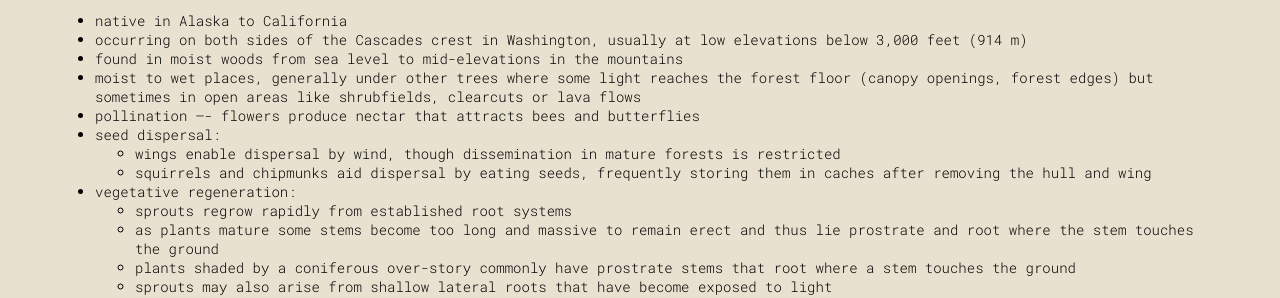
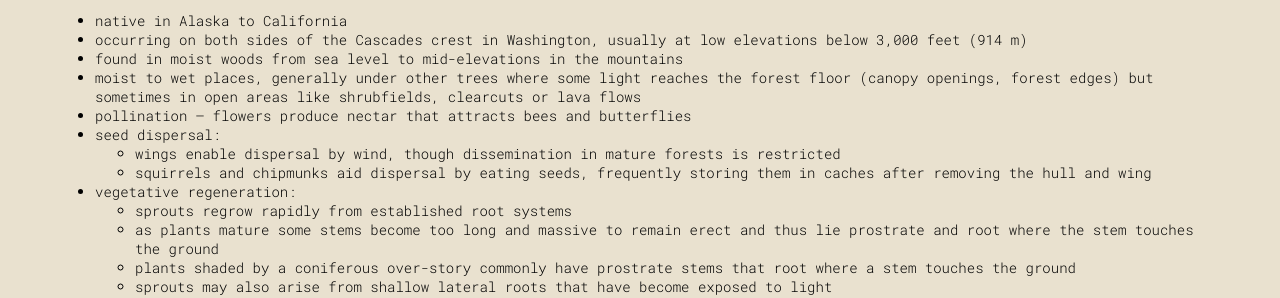
Before and after one commit to shaheenp/mygreeneyed, a Jekyll site: the page built from families/sapindaceae/acer/acer-circinatum.md, in a window 1280 px wide and 900 px high, scrolled down 2607 px. Shown: the part 222-520 px from the top of the window. Built offline with Jekyll 4.4.1, drawn with Linux system fonts in a browser that asks for light colours.

Commit message:
fix hyphen

```diff
--- a/families/sapindaceae/acer/acer-circinatum.md
+++ b/families/sapindaceae/acer/acer-circinatum.md
@@ -56,7 +56,7 @@ Ecology & Adaptations:
   - occurring on both sides of the Cascades crest in Washington, usually at low elevations below 3,000 feet (914 m)
   - found in moist woods from sea level to mid-elevations in the mountains
   - moist to wet places, generally under other trees where some light reaches the forest floor (canopy openings, forest edges) but sometimes in open areas like shrubfields, clearcuts or lava flows
-  - pollination –- flowers produce nectar that attracts bees and butterflies
+  - pollination -- flowers produce nectar that attracts bees and butterflies
   - seed dispersal:
     - wings enable dispersal by wind, though dissemination in mature forests is restricted
     - squirrels and chipmunks aid dispersal by eating seeds, frequently storing them in caches after removing the hull and wing
```
Also changed, not shown: families/cornaceae/cornus/cornus-sericea.md (+1 -1 lines), families/theaceae/stewartia/stewartia-pseudocamellia.md (+1 -1 lines).
